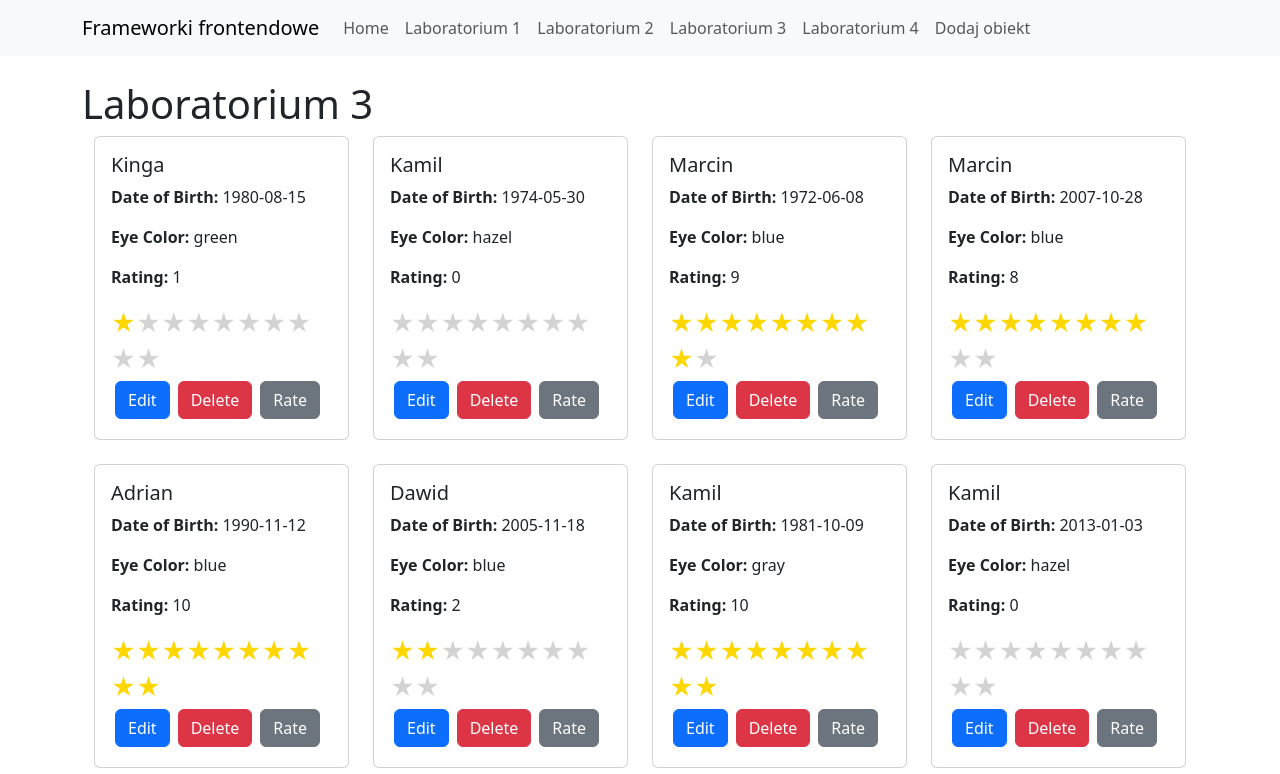
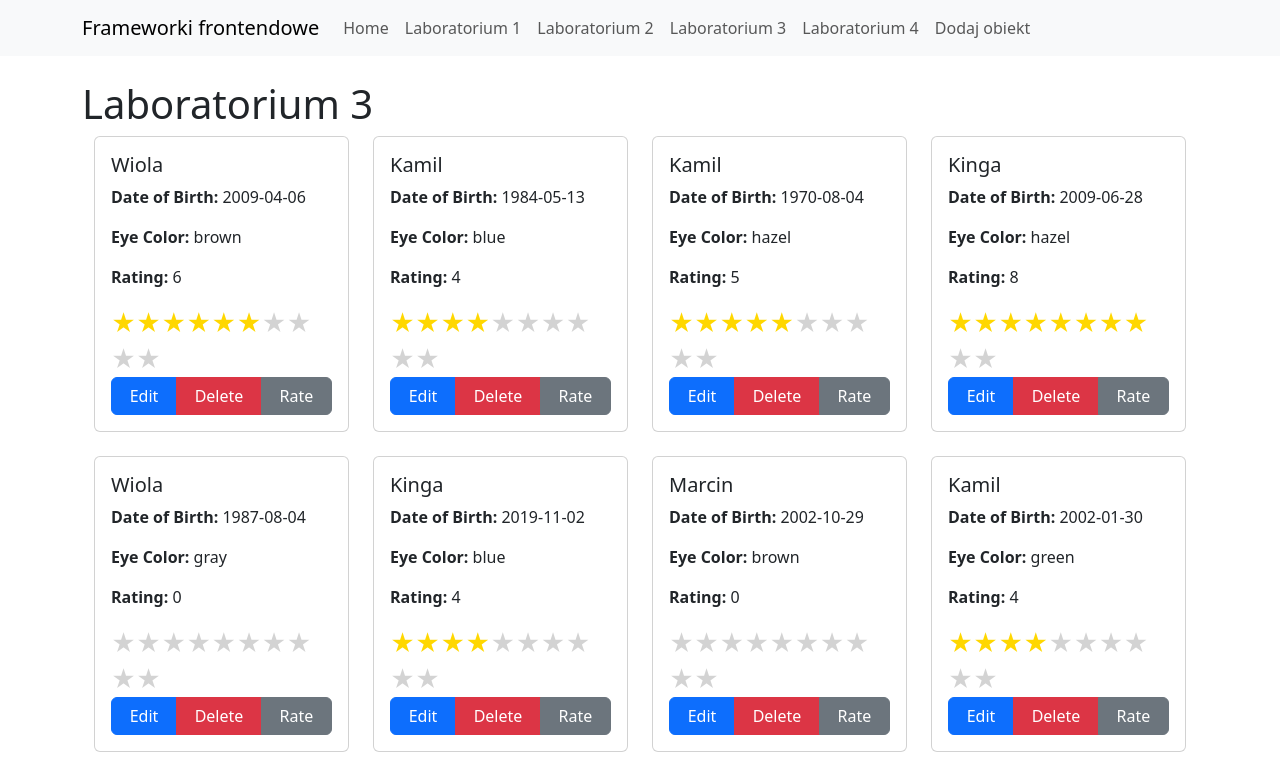
Before and after one commit to Dylo98/Lab_01, a React (Vite) app: page /lab3 in a window 1280 px wide. Shown: the top 774 px of the page. Built offline with nearby package versions, Linux system fonts and the light colour scheme.

Commit message:
Add LocalStorage

```diff
--- a/src/App.jsx
+++ b/src/App.jsx
@@ -10,13 +10,20 @@ import HomePage from './pages/HomePage';
 import Lab3Page from './pages/Lab3Page';
 import Lab4Page from './pages/Lab4Page';
 import AppContext from './data/AppContext';
-import { useReducer } from 'react';
+import { useReducer, useEffect } from 'react';
 import AppReducer from './data/AppReducer';
 import CreateForm from './components/CreateForm';
 import EditForm from './components/EditForm';
 
 function App() {
-  const [state, appDispatch] = useReducer(AppReducer, data);
+  const initialState = JSON.parse(localStorage.getItem('appState')) || data;
+
+  const [state, appDispatch] = useReducer(AppReducer, initialState);
+
+  useEffect(() => {
+    localStorage.setItem('appState', JSON.stringify(state));
+  }, [state]);
+
   return (
     <AppContext.Provider value={{ items: state, dispatch: appDispatch }}>
       <RootLayout>
--- a/src/components/FlexContainer.jsx
+++ b/src/components/FlexContainer.jsx
@@ -4,15 +4,14 @@ import { useContext } from 'react';
 import AppContext from '../data/AppContext';
 
 function FlexContainer({ element: Element }) {
-  const context = useContext(AppContext);
-  const { items, dispatch } = context; // Pobierz items i dispatch z kontekstu
+  const { items } = useContext(AppContext);
 
   return (
     <Container>
       <Row>
-        {items.map((item, index) => (
-          <Col key={index} xs={12} sm={6} md={4} lg={3} className="mb-4">
-            <Element {...item} dispatch={dispatch} />
+        {items.map(item => (
+          <Col key={item.id} xs={12} sm={6} md={4} lg={3} className="mb-4">
+            <Element {...item} />
           </Col>
         ))}
       </Row>
--- a/src/components/ProfileCard.jsx
+++ b/src/components/ProfileCard.jsx
@@ -10,23 +10,23 @@ function ProfileCard({ id, name, birth, eyes, rating }) {
   const { dispatch } = useContext(AppContext);
   const navigate = useNavigate();
 
-  const handleRateClick = () => {
+  const handlers = {
+    rate: () => {
       dispatch({
         type: 'rate',
         id,
         rating: rating === 10 ? 0 : rating + 1,
       });
-  };
-
-  const handleDeleteClick = () => {
+    },
+    delete: () => {
       dispatch({
         type: 'delete',
         id,
       });
-  };
-
-  const handleEditClick = () => {
+    },
+    edit: () => {
       navigate(`/lab4/edit/${id}`);
+    },
   };
 
   return (
@@ -43,17 +43,16 @@ function ProfileCard({ id, name, birth, eyes, rating }) {
           <strong>Rating:</strong> {rating}
         </Card.Text>
 
-        {/* Rating Bar */}
         <RatingBar rate={rating} />
 
-        <div className="mt-auto">
-          <Button onClick={handleEditClick} variant="primary" className="m-1">
+        <div className="btn-group mt-auto" role="group">
+          <Button onClick={handlers.edit} variant="primary">
             Edit
           </Button>
-          <Button onClick={handleDeleteClick} variant="danger" className="m-1">
+          <Button onClick={handlers.delete} variant="danger">
             Delete
           </Button>
-          <Button onClick={handleRateClick} variant="secondary" className="m-1">
+          <Button onClick={handlers.rate} variant="secondary">
             Rate
           </Button>
         </div>
--- a/src/data/AppReducer.js
+++ b/src/data/AppReducer.js
@@ -1,21 +1,29 @@
 const AppReducer = (state, action) => {
+  let newState;
   switch (action.type) {
     case 'add':
       const newId = state.length ? state[state.length - 1].id + 1 : 1;
-      return [...state, { ...action.item, id: newId }];
+      newState = [...state, { ...action.item, id: newId }];
+      break;
     case 'edit':
-      return state.map(item =>
+      newState = state.map(item =>
         item.id === action.id ? { ...item, ...action.updatedItem } : item
       );
+      break;
     case 'delete':
-      return state.filter(item => item.id !== action.id);
+      newState = state.filter(item => item.id !== action.id);
+      break;
     case 'rate':
-      return state.map(item =>
+      newState = state.map(item =>
         item.id === action.id ? { ...item, rating: action.rating } : item
       );
+      break;
     default:
       return state;
   }
+
+  localStorage.setItem('appState', JSON.stringify(newState));
+  return newState;
 };
 
 export default AppReducer;
--- a/src/data/module-data.js
+++ b/src/data/module-data.js
@@ -1,12 +1,12 @@
 export const data = [
-  {"id":1,"name":"Kinga","birth":"1980-08-15","eyes":"green","rating":1},
-  {"id":2,"name":"Kamil","birth":"1974-05-30","eyes":"hazel","rating":0},
-  {"id":3,"name":"Marcin","birth":"1972-06-08","eyes":"blue","rating":9},
-  {"id":4,"name":"Marcin","birth":"2007-10-28","eyes":"blue","rating":8},
-  {"id":5,"name":"Adrian","birth":"1990-11-12","eyes":"blue","rating":10},
-  {"id":6,"name":"Dawid","birth":"2005-11-18","eyes":"blue","rating":2},
-  {"id":7,"name":"Kamil","birth":"1981-10-09","eyes":"gray","rating":10},
-  {"id":8,"name":"Kamil","birth":"2013-01-03","eyes":"hazel","rating":0},
-  {"id":9,"name":"Wiola","birth":"2009-06-05","eyes":"green","rating":1},
-  {"id":10,"name":"Eryk","birth":"1961-05-20","eyes":"green","rating":4},
+  {"id":1,"name":"Wiola","birth":"2009-04-06","eyes":"brown","rating":6},
+  {"id":2,"name":"Kamil","birth":"1984-05-13","eyes":"blue","rating":4},
+  {"id":3,"name":"Kamil","birth":"1970-08-04","eyes":"hazel","rating":5},
+  {"id":4,"name":"Kinga","birth":"2009-06-28","eyes":"hazel","rating":8},
+  {"id":5,"name":"Wiola","birth":"1987-08-04","eyes":"gray","rating":0},
+  {"id":6,"name":"Kinga","birth":"2019-11-02","eyes":"blue","rating":4},
+  {"id":7,"name":"Marcin","birth":"2002-10-29","eyes":"brown","rating":0},
+  {"id":8,"name":"Kamil","birth":"2002-01-30","eyes":"green","rating":4},
+  {"id":9,"name":"Eryk","birth":"1972-09-20","eyes":"gray","rating":0},
+  {"id":10,"name":"Marcin","birth":"1996-05-08","eyes":"brown","rating":2},
 ];
--- a/src/pages/Lab3Page.jsx
+++ b/src/pages/Lab3Page.jsx
@@ -1,11 +1,15 @@
+import { useContext } from 'react';
 import FlexContainer from '../components/FlexContainer';
 import ProfileCard from '../components/ProfileCard';
+import AppContext from '../data/AppContext';
 
 function Lab3Page() {
+  const { items } = useContext(AppContext);
+
   return (
     <div>
       <h1>Laboratorium 3</h1>
-      <FlexContainer element={ProfileCard} />
+      <FlexContainer items={items} element={ProfileCard} />
     </div>
   );
 }
```
Lines whose indentation alone changed are shown as unchanged.
